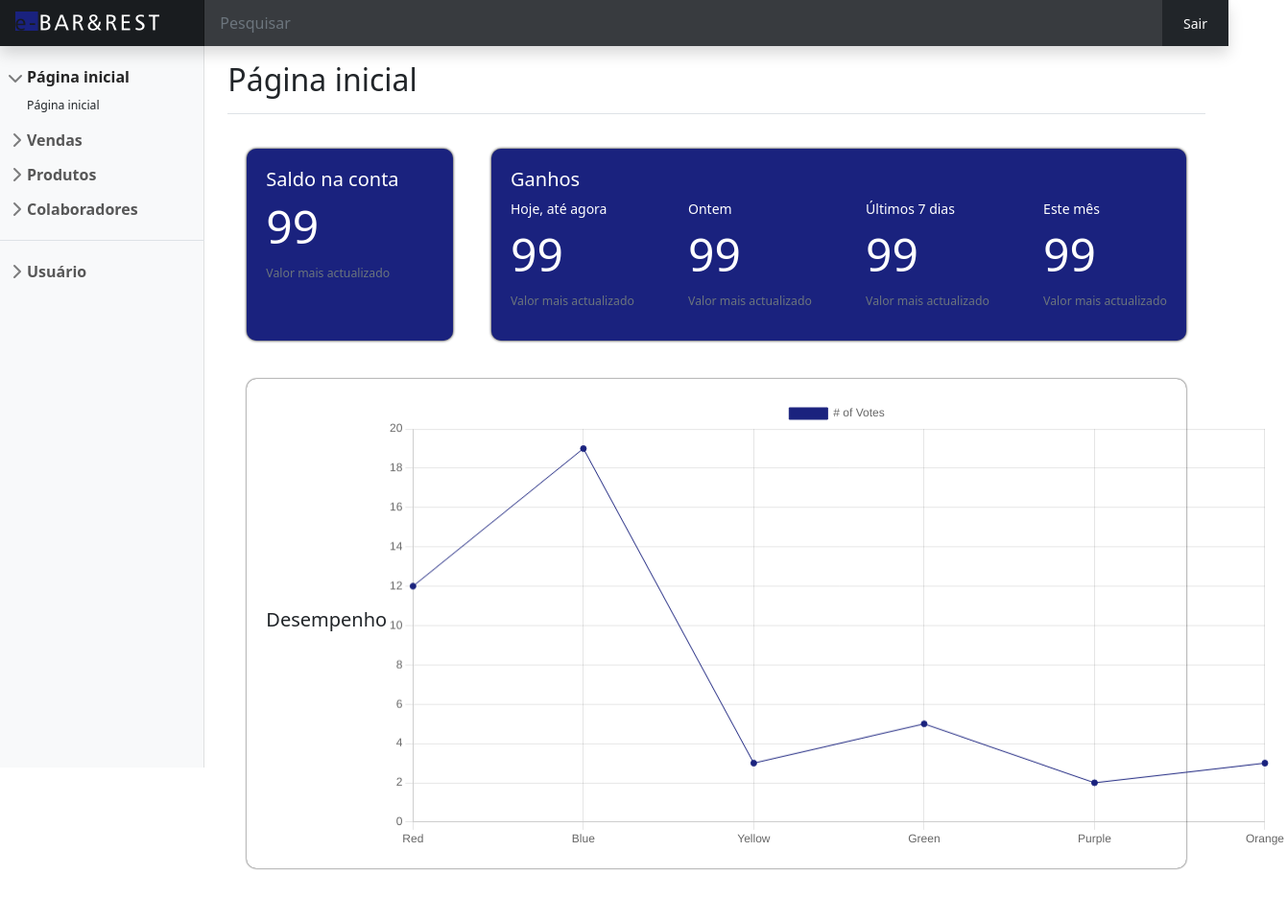
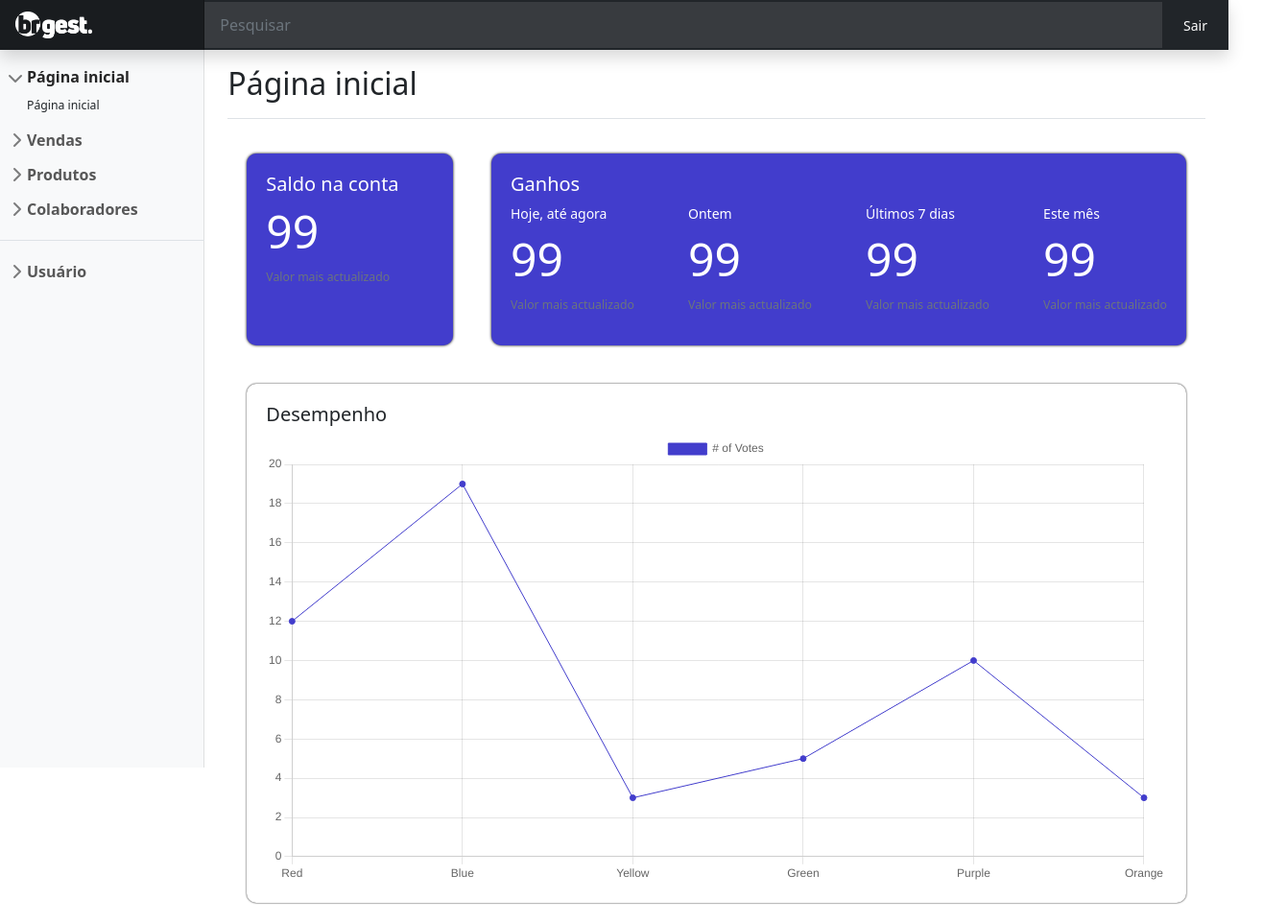
Before and after one commit to leojulio00/brgcontrol, a website with bundled scripts: page dashboard/dashboard.html in a window 1280 px wide. Shown: the whole page at 96% size, 1341 px wide, since content can reach past the window. Before the commit the page ends 925 px from the top, so only its background shows below. Built offline with nearby package versions, Linux system fonts and the light colour scheme; no server answers.

Commit message:
mudanca da logo e nome para BR Gest, resolucao do bug no grafico desempenho

```diff
--- a/css/buttons.css
+++ b/css/buttons.css
@@ -1,3 +1,3 @@
 .btn-primary{
-    background-color: #1A227E;
+    background-color: #423DCC;
 }
--- a/css/cards.css
+++ b/css/cards.css
@@ -11,7 +11,7 @@
     max-width: 350px;
     margin: 20px;
     padding: 20px;
-    background: #1A227E;
+    background: #423DCC;
     color: white;
     border-radius: 10px;
     box-shadow: 0px 0px 3px #000;
@@ -27,7 +27,7 @@
 
     margin: 20px;
     padding: 20px;
-    background: #1A227E;
+    background: #423DCC;
     color: white;
     border-radius: 10px;
     box-shadow: 0px 0px 3px #000;
--- a/dashboard/dashboard.html
+++ b/dashboard/dashboard.html
@@ -4,10 +4,10 @@
     <meta charset="utf-8">
     <meta name="viewport" content="width=device-width, initial-scale=1">
     <meta name="description" content="">
-    <title>Bar&Rest</title>
+    <title>BR Gest.</title>
 
     <link rel="canonical" href="https://getbootstrap.com/docs/5.0/examples/dashboard/">
-    <link rel="shortcut icon" href="../img/e-rest&bar favicon.png" type="image/x-icon">
+    <link rel="shortcut icon" href="../img/BR Gest favicon 01.png" type="image/x-icon">
 
 
 
@@ -43,7 +43,7 @@
 
 <body>
   <header class="navbar navbar-dark sticky-top bg-dark flex-md-nowrap p-0 shadow">
-    <a class="navbar-brand col-md-3 col-lg-2 me-0 px-3" href="#"><img  src="../img/e-rest&bar2150.png" alt="Logotipo da companhia e-bar&rest" style="margin-top: -7px;"></a>
+    <a class="navbar-brand col-md-3 col-lg-2 me-0 px-3" href="#"><img  src="../img/BR Gest logo 03.png" alt="Logotipo da companhia e-bar&rest" style="margin: 0px; padding: 0px; width: 80px"></a>
     <button class="navbar-toggler position-absolute d-md-none collapsed" type="button" data-bs-toggle="collapse" data-bs-target="#sidebarMenu" aria-controls="sidebarMenu" aria-expanded="false" aria-label="Toggle navigation">
       <span class="navbar-toggler-icon"></span>
     </button>
@@ -184,11 +184,14 @@
               </div>
             </div>
           </div>
-          <div class="divDesempenho d-flex justify-content-between flex-wrap flex-md-nowrap align-items-center mb-12">
-            <h5>Desempenho</h5>
-            <canvas class="chartDesempenho">
+          <div class="divDesempenho ">
+            <div class="d-flex flex-nowrap md-12" style="display: flex; flex-wrap: wrap; width: 100%;">
+              <h5>Desempenho</h5>
+            </div>
 
-            </canvas>
+            <div class="">
+              <canvas class="chartDesempenho"></canvas>
+            </div>
           </div>
 
         </section>
--- a/js/chartDesempenho.js
+++ b/js/chartDesempenho.js
@@ -6,10 +6,10 @@ new Chart(ctx, {
       labels: ['Red', 'Blue', 'Yellow', 'Green', 'Purple', 'Orange'],
       datasets: [{
         label: '# of Votes',
-        data: [12, 19, 3, 5, 2, 3],
+        data: [12, 19, 3, 5, 10, 3],
         borderWidth: 1,
-        borderColor: '#1A227E',
-        backgroundColor: '#1A227E'
+        borderColor: '#423DCC',
+        backgroundColor: '#423DCC'
       }]
     },
     options: {
```
Also changed, not shown: dashboard/index.html (+2 -2 lines), index.html (+5 -5 lines), img/BR Gest favicon 01.png (added), img/BR Gest favicon 02.png (added), img/BR Gest logo 01.png (added), img/BR Gest logo 02.png (added), img/BR Gest logo 03.png (added).
